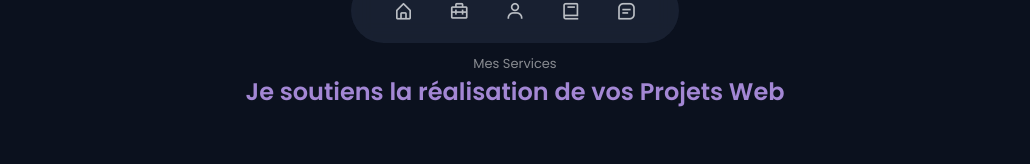
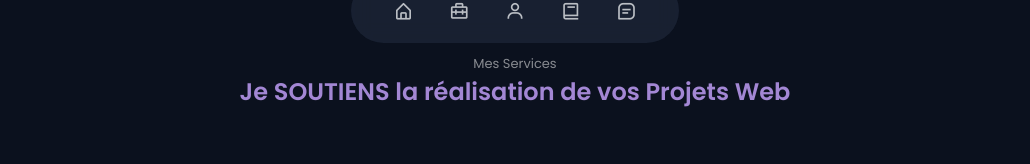
Before and after one commit to erischon/erischon-portfolio, a Gatsby site: page / in a window 1280 px wide. Shown: the part 741-905 px from the top of the page, without its empty margins (125-1155 px from the left). Built offline with nearby package versions, Linux system fonts and the light colour scheme; Gatsby itself is replaced by a stand-in of ours.

Commit message:
Update Services.js

```diff
--- a/src/components/Services.js
+++ b/src/components/Services.js
@@ -4,7 +4,7 @@ function Services() {
   return (
     <section className="services section" id="services">
         <span className="section__subtitle">Mes Services</span>
-        <h2 className="section__title">Je soutiens la réalisation de vos Projets Web</h2>
+        <h2 className="section__title">Je SOUTIENS la réalisation de vos Projets Web</h2>
 
         <div className="services__container container grid">
             <div className="services__card">
```
